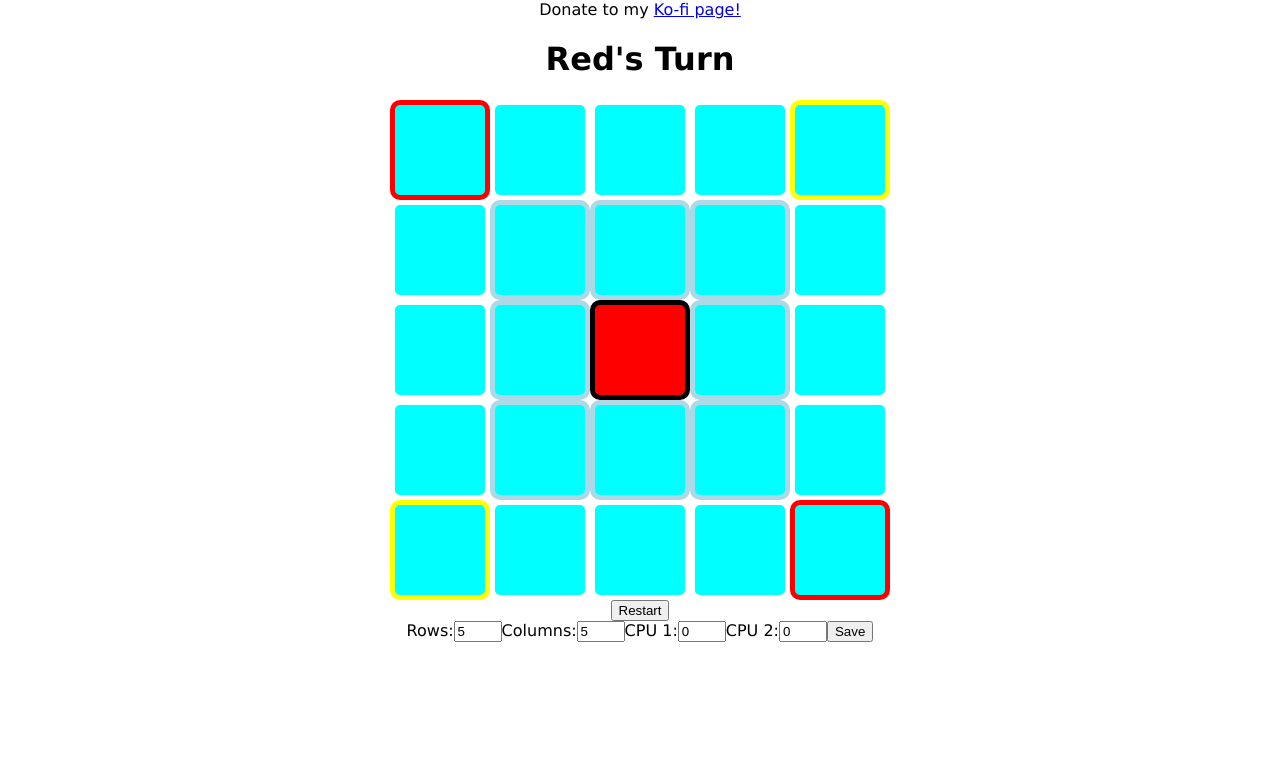
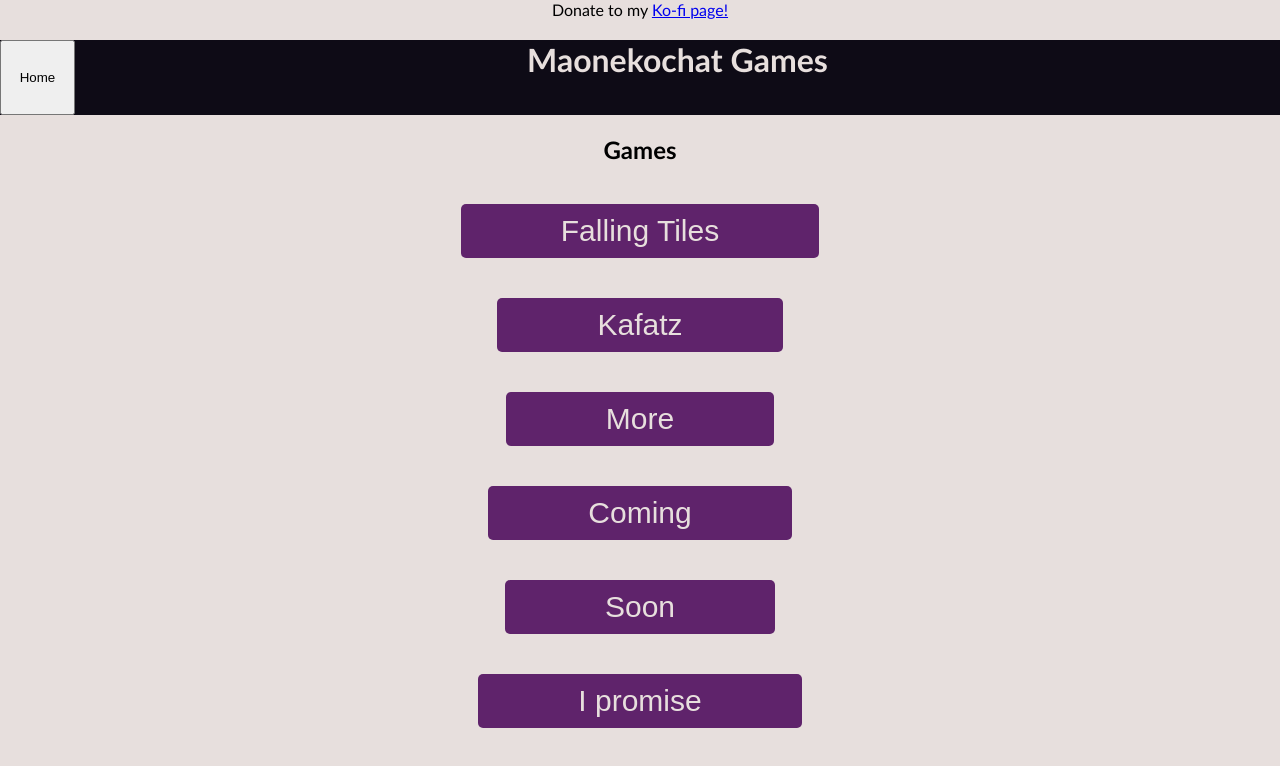
Before and after one commit to Michael-NN/React_prj-002, a React (Create React App) app: page / in a window 1280 px wide. Shown: the top 766 px of the page. Built offline with nearby package versions, Linux system fonts and the light colour scheme.

Commit message:
Site Home and beginning of Kafatz

```diff
--- a/src/App.css
+++ b/src/App.css
@@ -1,6 +1,19 @@
 .App {
   text-align: center;
-  font-family: 'Lucida Sans', 'Lucida Sans Regular', 'Lucida Grande', 'Lucida Sans Unicode', Geneva, Verdana, sans-serif;
+  font-family: 'Gill Sans', 'Gill Sans MT', Calibri, 'Trebuchet MS', sans-serif;
+}
+
+header {
+  color: #E7DFDD;
+  background-color: #0E0B16;
+  vertical-align: middle;
+  height: 75px;
+}
+
+.logo {
+  float: left;
+  height: 75px;
+  width: 75px;
 }
 
 /*
--- a/src/App.js
+++ b/src/App.js
@@ -1,8 +1,55 @@
 //import logo from './logo.svg';
 import React from 'react';
 import './App.css';
+import Home from './Home';
 import Board from './Board';
+import KafatzBoard from './KafatzBoard';
 
+class App extends React.Component {
+  constructor(props) {
+    super(props);
+    document.body.style = 'background: #E7DFDD;';
+    const page = 'home';
+    this.state = {
+      page
+    }
+
+    this.setPage = this.setPage.bind(this);
+  }
+
+  setPage(page) {
+    this.setState({page});
+  }
+
+  render() {
+    let content;
+    switch (this.state.page) {
+      case 'fallingTiles':
+        content = <Board/>;
+        break;
+        case 'kafatz':
+          content = <KafatzBoard/>;
+          break;
+        default:
+        content = <Home
+          setPage = {this.setPage}
+        />;
+        break;
+    }
+    return (
+      <div className="App">
+        <span>Donate to my <a href="https://ko-fi.com/maonekochat" target="_blank" rel="noreferrer">Ko-fi page!</a></span>
+        <header>
+          <button className="logo" onClick={() => this.setPage('home')}>Home</button>
+          <h1>Maonekochat Games</h1>
+        </header>
+        {content}
+      </div>
+    );
+  }
+}
+
+/*
 function App() {
   return (
     <div className="App">
@@ -12,4 +59,6 @@ function App() {
     </div>
   );
 }
+*/
+
 export default App;
--- a/src/Board.js
+++ b/src/Board.js
@@ -252,9 +252,20 @@ class Board extends React.Component {
                     moves[i] = this.minMaxBestMove(mutSquares, mutRow, mutCol, steps-1, best==='max'?'min':'max')
                 }
             }
+            const valueList = moves.map(element => element?element.value:null);
+            const bestValue = best==='max'?Math.max(...valueList.filter(element => element!==null)):Math.min(...valueList.filter(element => element!==null));
+            let bestMoves = [];
+            valueList.forEach((element, index) => {
+                if (element === bestValue) {
+                    bestMoves.push(index);
+                }
+            })
+            const bestMove = bestMoves[Math.floor(Math.random()*bestMoves.length)];
+            /*
             let valueList = moves.map(element => element?element.value:null).filter(element => element!==null);
             let bestValue = best==='max'?Math.max(...valueList):Math.min(...valueList);
             let bestMove = moves.findIndex(element => element!==null && element.value===bestValue);
+            */
             return {move: bestMove, value: bestValue};
         }
     }
--- /dev/null
+++ b/src/Home.css
@@ -0,0 +1,13 @@
+.menuButton {
+    color: #E7DFDD;
+    background-color: #5F236B;
+    border-radius: 5px;
+    border: 0px;
+    padding: 10px 100px;
+    margin: 20px;
+    font-size: 30px;
+}
+
+.menuButton:hover, .menuButton:focus {
+    background-color: #BE375F;
+}
--- /dev/null
+++ b/src/Home.js
@@ -0,0 +1,33 @@
+import React from 'react';
+import './Home.css';
+
+class Home extends React.Component {
+
+    render() {
+        return (
+            <div>
+                <h2>Games</h2>
+                <div>
+                    <button className="menuButton" onClick={() => this.props.setPage('fallingTiles')}>Falling Tiles</button>
+                </div>
+                <div>
+                    <button className="menuButton" onClick={() => this.props.setPage('kafatz')}>Kafatz</button>
+                </div>
+                <div>
+                    <button className="menuButton" onClick={() => this.props.setPage('')}>More</button>
+                </div>
+                <div>
+                    <button className="menuButton" onClick={() => this.props.setPage('')}>Coming</button>
+                </div>
+                <div>
+                    <button className="menuButton" onClick={() => this.props.setPage('')}>Soon</button>
+                </div>
+                <div>
+                    <button className="menuButton" onClick={() => this.props.setPage('')}>I promise</button>
+                </div>
+            </div>
+        )
+    }
+}
+
+export default Home;
--- /dev/null
+++ b/src/KafatzBoard.js
@@ -0,0 +1,30 @@
+import React from 'react';
+import KafatzSquare from './KafatzSquare';
+
+class KafatzBoard extends React.Component {
+    renderSquare(rowNumber, colNumber) {
+		return (
+			<KafatzSquare
+			/>
+		);
+    }
+
+    renderRow(rowNumber, length) {
+            return <div className="kafatzRow">{Array(length).fill(null).map((element, index) => this.renderSquare(rowNumber, index))}</div>;
+    }
+
+    renderBoard() {
+        return <div className='kafatzBoard'>{Array(6).fill(null).map((element, index) => this.renderRow(index, 6))}</div>;
+    }
+
+    render() {
+        return (
+            <div>
+                <span>This game is under development and it has been deployed because I do what I want and no one is going to see this page right now anyway.</span>
+                {this.renderBoard()}
+            </div>
+        )
+    }
+}
+
+export default KafatzBoard;
--- /dev/null
+++ b/src/KafatzSquare.css
@@ -0,0 +1,9 @@
+.kafatzButton {
+    height: 100px;
+    width: 100px;
+    background-color: cyan;
+}
+
+.kafatzBoard {
+    margin: 100px;
+}
--- /dev/null
+++ b/src/KafatzSquare.js
@@ -0,0 +1,9 @@
+import './KafatzSquare.css';
+
+function KafatzSquare(props) {
+    return (
+        <button className="kafatzButton" onClick={() => console.log('how you tday?')}></button>
+    )
+}
+
+export default KafatzSquare;
--- a/src/Square.css
+++ b/src/Square.css
@@ -8,7 +8,7 @@
     border-radius: 10%;
     padding: 0;
     text-align: center;
-    border: 5px solid white;
+    border: 5px solid E7DFDD;
   }
 
   .cols-3 {
```
